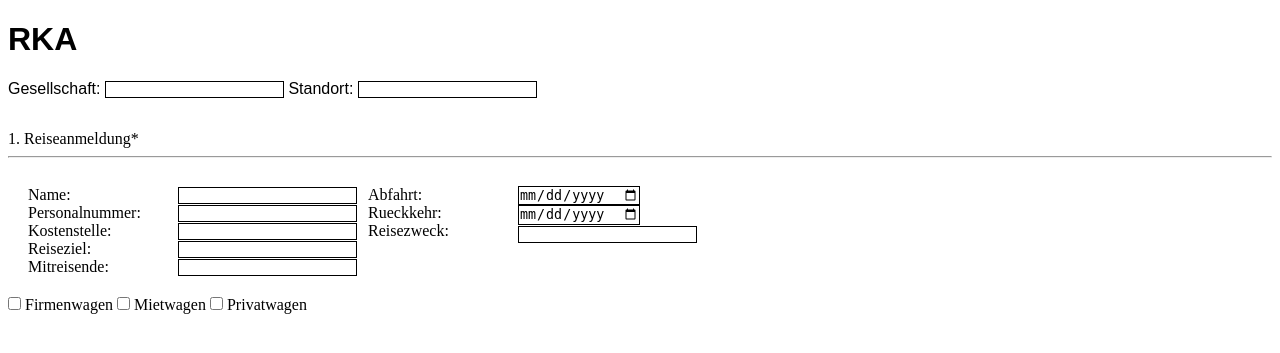
After one commit to Technikdroide/development_timecatch, a PHP site: page /rkaForm.php in a window 1280 px wide. The commit adds this page. Shown: the top 353 px of the page. Run offline with PHP 8.4, Linux system fonts and the light colour scheme.

Commit message:
second push dev progress made

```diff
--- /dev/null
+++ b/rkaForm.css
@@ -0,0 +1,55 @@
+body{
+
+}
+
+.headerContainer{
+  font-family: Arial, Helvetica, sans-serif;
+}
+#headerContainerDiv{
+  height: 50px;
+  width: auto;
+}
+.signup_container_wrapper{
+  display: flex;
+	flex-direction: column;
+	flex-wrap: wrap;
+}
+.signup_input_container{
+  display: flex;
+	flex-direction: row;
+	flex-wrap: wrap;
+}
+.leftside_signup_container{
+  display: flex;
+	flex-direction: row-reverse;
+	flex-wrap: nowrap;
+  margin: 20px;
+}
+.leftside_signup_container_input{
+  width: 150px;
+  height: auto;
+}
+.leftside_signup_container_label{
+  width: 150px;
+  height: auto;
+}
+.rightside_signup_container{
+  display: flex;
+	flex-direction: row-reverse;
+	flex-wrap: wrap;
+  margin: 20px;
+}
+.rightside_signup_container_input{
+  width: 150px;
+  height: auto;
+}
+.rightside_signup_container_label{
+  width: 150px;
+  height: auto;
+}
+
+input{
+  border: 0.1px solid black;
+  margin: 0;
+  padding: 0;
+}
--- /dev/null
+++ b/rkaForm.php
@@ -0,0 +1,98 @@
+<!DOCTYPE html>
+<html lang="de" dir="ltr">
+  <head>
+    <meta charset="utf-8">
+    <title>Das hier ist eine Formularseite</title>
+    <link rel="stylesheet" type="text/css" href="rkaForm.css">
+  </head>
+
+  <body>
+    <!-- Anfang Headercontainer / h1 / div container-->
+    <div class="headerContainer">
+      <h1>RKA</h1>
+      <div id="headerContainerDiv">
+          <label for="gesellschaft">Gesellschaft: </label>
+          <input type="text" name="gesellschaft" value="">
+
+          <label for"standort">Standort: </label>
+          <input type="text" name="standort" value="">
+          <br><br>
+      </div>
+    </div>
+
+    <!-- Anfang ReiseanmeldungContainer / label/ div container-->
+
+    <label for="container_name">1. Reiseanmeldung*</label>
+    <hr>
+    <div class="signup_container_wrapper">
+      <div class="signup_input_container">
+
+        <div class="leftside_signup_container">
+          <!-- linke Seite Signup-Container -->
+          <div class="leftside_signup_container_input">
+            <!-- Anfang leftside input container-->
+            <input type="text" name="name" value="">
+            <br>
+            <input type="text" name="personalnummer" value="">
+            <br>
+            <input type="text" name="kostenstelle" value="">
+            <br>
+            <input type="text" name="reiseziel" value="">
+            <br>
+            <input type="text" name="mitreisende" value="">
+            <br>
+          </div>
+
+          <div class="leftside_signup_container_label">
+            <!-- Anfang leftside label container-->
+            <label for="name">Name: </label>
+            <br>
+            <label for="personalnummer">Personalnummer: </label>
+            <br>
+            <label for="kostenstelle">Kostenstelle: </label>
+            <br>
+            <label for="reiseziel">Reiseziel: </label>
+            <br>
+            <label for="mitreisende">Mitreisende: </label>
+            <br>
+          </div>
+        </div>
+
+        <div class="rightside_signup_container">
+          <!-- Rechte Seite Signup-Container -->
+          <div class="rightside_signup_container_input">
+            <!-- Anfang rightside input container-->
+            <input type="date" name="abfahrt" value="">
+            <br>
+            <input type="date" name="rueckkehr" value="">
+            <br>
+            <input type="text" name="reisezweck" value="">
+          </div>
+          <div class="rightside_signup_container_label">
+            <!-- Anfang rightside label container-->
+            <label for="abfahrt">Abfahrt: </label>
+            <br>
+            <label for="rueckkehr">Rueckkehr: </label>
+            <br>
+            <label for="reisezweck">Reisezweck: </label>
+          </div>
+        </div>
+      </div>
+
+      <div class="checkbox_input_container">
+        <input type="checkbox" name="firmenwagen" value="">
+        <label for="firmenwagen">Firmenwagen</label>
+
+        <input type="checkbox" name="mietwagen" value="">
+        <label for="mietwagen">Mietwagen</label>
+
+        <input type="checkbox" name="privatwagen" value="">
+        <label for="privatwagen">Privatwagen</label>
+
+      </div>
+
+
+    </div>
+
+  </body>
+</html>
```
Also changed, not shown: Splashpage/splashindex.php (added, +13 -0 lines), gatekeeper.css (added, +17 -0 lines), gatekeeper.php (+3 -8 lines), Splashpage/splashcss.css (added), 1 other file.
